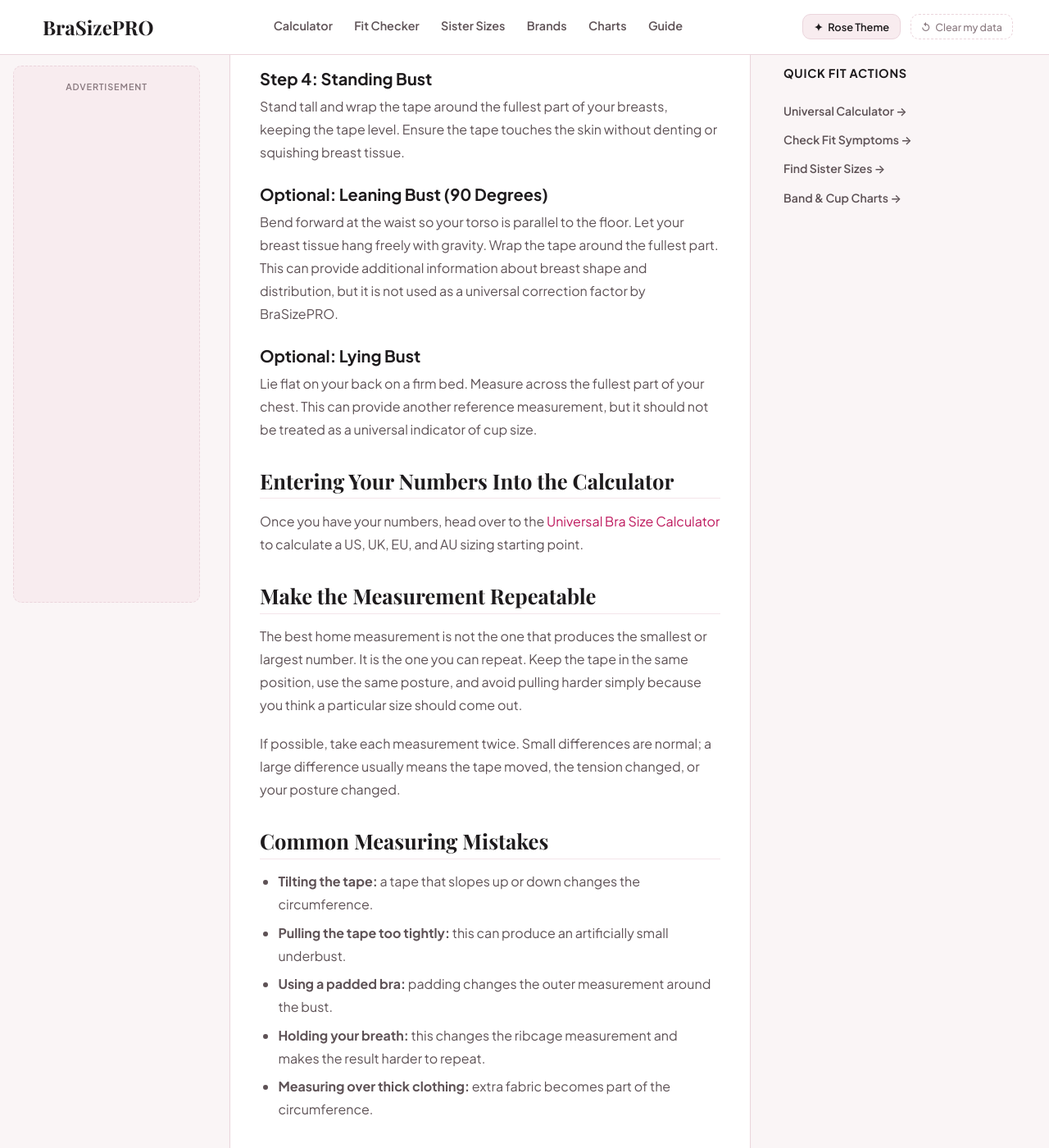
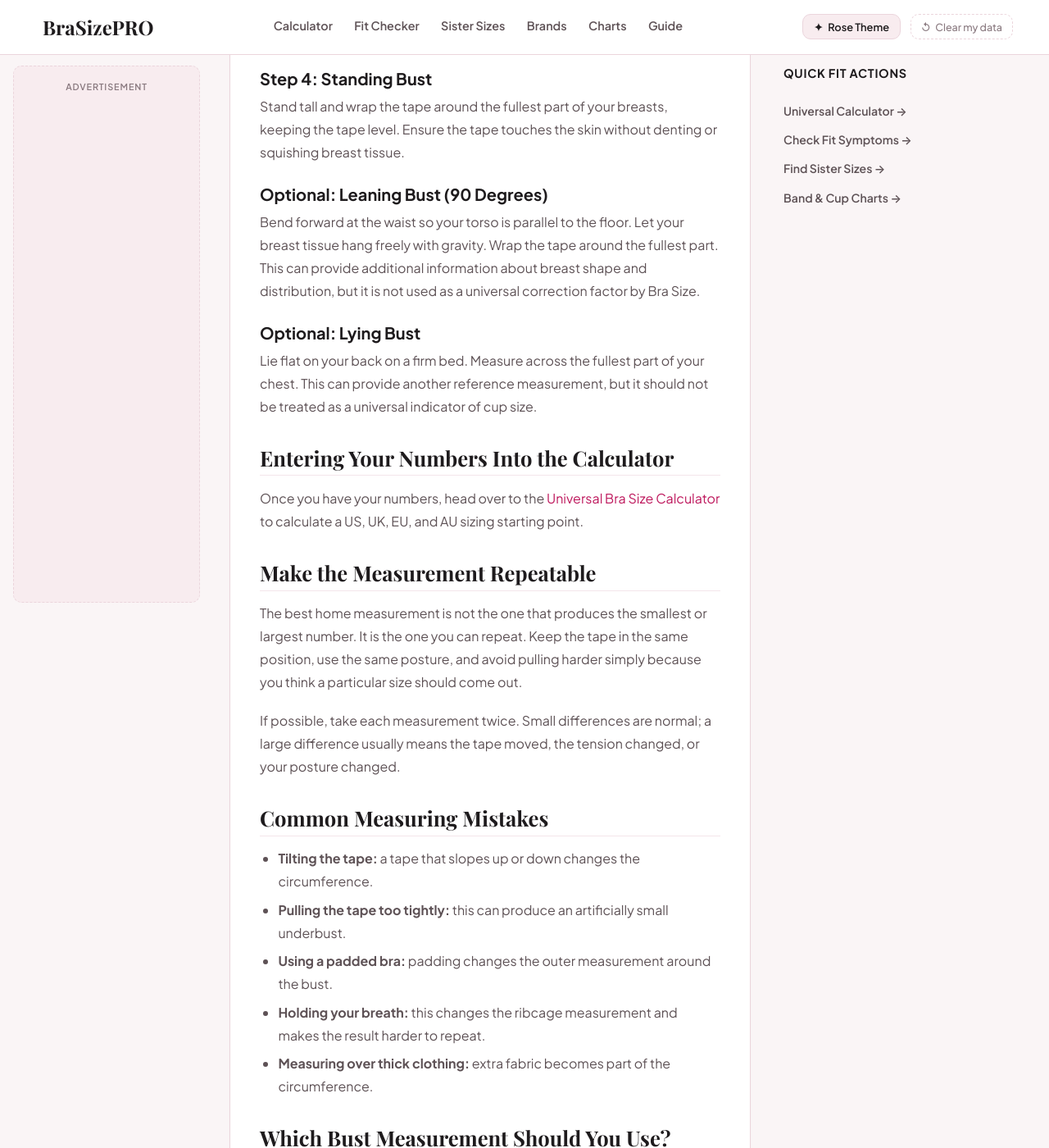
Before and after one commit to sharpedge74-cmyk/Bra-Size-Pro, a Jekyll site: the page built from how-to-measure-bra-size-at-home.html, in a window 1280 px wide and 1400 px high, scrolled down 1491 px. Shown: the whole window at 82% size. Built offline with Jekyll 4.4.1, drawn with Linux system fonts in a browser that asks for light colours; some web fonts are replaced; some of the changed text lies outside the part shown.

Commit message:
Replace BraSizePRO with Bra Size

```diff
--- a/how-to-measure-bra-size-at-home.html
+++ b/how-to-measure-bra-size-at-home.html
@@ -63,7 +63,7 @@
 
 <h3>Optional: Leaning Bust (90 Degrees)</h3>
 <p>
-  Bend forward at the waist so your torso is parallel to the floor. Let your breast tissue hang freely with gravity. Wrap the tape around the fullest part. This can provide additional information about breast shape and distribution, but it is not used as a universal correction factor by BraSizePRO.
+  Bend forward at the waist so your torso is parallel to the floor. Let your breast tissue hang freely with gravity. Wrap the tape around the fullest part. This can provide additional information about breast shape and distribution, but it is not used as a universal correction factor by Bra Size.
 </p>
 
 <h3>Optional: Lying Bust</h3>
@@ -90,7 +90,7 @@
 </ul>
 
 <h2>Which Bust Measurement Should You Use?</h2>
-<p>For the main BraSizePRO calculation, the standing bust measurement is the primary bust input. Leaning and other optional measurements can be useful references, especially when your breast tissue changes position significantly with posture, but they are not treated as universal correction formulas.</p>
+<p>For the main Bra Size calculation, the standing bust measurement is the primary bust input. Leaning and other optional measurements can be useful references, especially when your breast tissue changes position significantly with posture, but they are not treated as universal correction formulas.</p>
 <p>That distinction matters because there is no single body position that perfectly predicts how every bra will contain and support tissue.</p>
 
 <h2>Check Your Numbers Before Calculating</h2>
```
